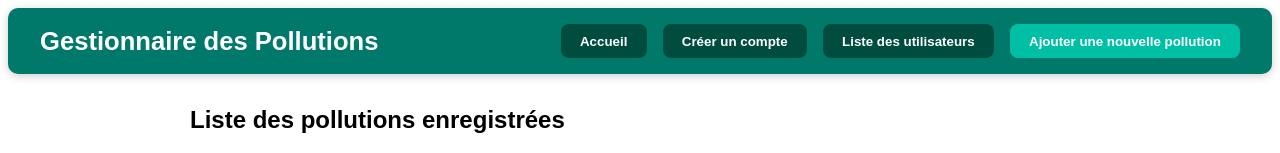
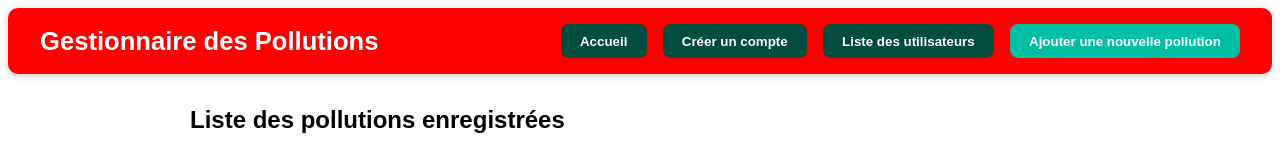
Before and after one commit to ThomasD54/tp03_DOSNE_Thomas, an Angular app in the folder Front/: page /accueil in a window 1280 px wide. Shown: the top 153 px of the page. Built offline with nearby package versions, Linux system fonts and the light colour scheme; no server answers.

Commit message:
change color

```diff
--- a/Front/src/app/app.css
+++ b/Front/src/app/app.css
@@ -5,7 +5,7 @@
   display: flex;
   justify-content: space-between;
   align-items: center;
-  background-color: #00796b;
+  background-color: #ff0000;
   color: white;
   padding: 1rem 2rem;
   border-radius: 10px;
```
